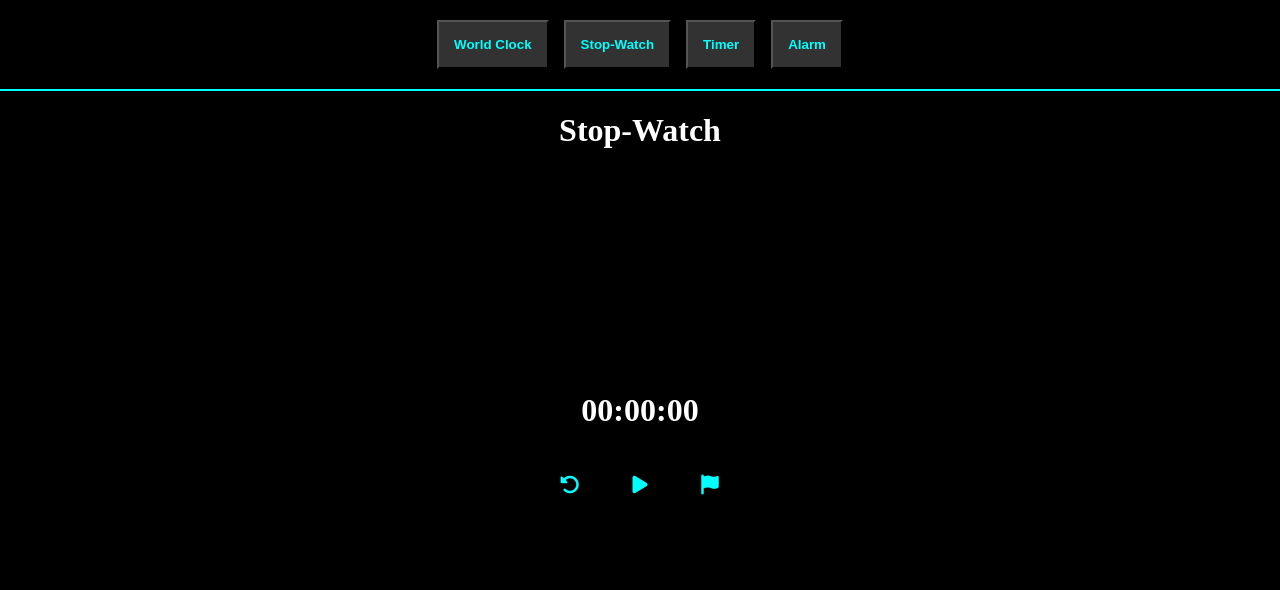
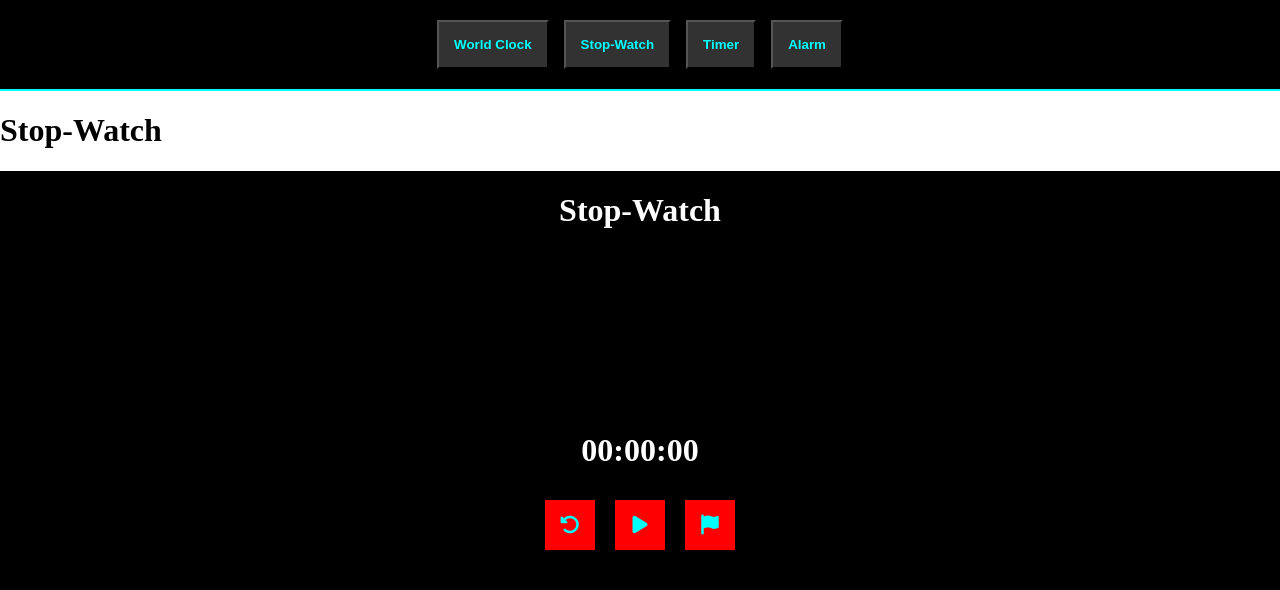
Before and after one commit to HWaterCoding/stopwatch-program, a plain HTML site: page index.html in a window 1280 px wide. Both pictures are taken after a click on the button "Stop-Watch". Drawn offline with Linux system fonts and the light colour scheme.

Commit message:
Generate DOM content in stopwatch-load Import into index to call on eventlistener

```diff
--- a/index.html
+++ b/index.html
@@ -17,16 +17,16 @@
     </div>
 
     <div id="content">
-        <div id="clock">
+        <div id="clockWrapper">
 
         </div>
-        <div id="stopwatch">
+        <div id="stopwatchWrapper">
 
         </div>
-        <div id="timer">
+        <div id="timerWrapper">
 
         </div>
-        <div id="alarm">
+        <div id="alarmWrapper">
 
         </div>
     </div>
@@ -34,7 +34,7 @@
 
 
 
-    <div id="stopwatchWrapper">
+    <div id="stopwatch">
         <h1>Stop-Watch</h1>
         <div id="clock">
             <h1 id="time">00:00:00</h1>
@@ -53,7 +53,8 @@
     </div>
 
 
-    <script src="scripts/performance.js"></script>
+    <script type="module" src="scripts/index.js"></script>
+    <!-- <script src="scripts/performance.js"></script> -->
 
 </body>
 </html>
--- a/scripts/index.js
+++ b/scripts/index.js
@@ -1,4 +1,6 @@
 //main file, add event listeners.
+
+import loadStopwatch from "./stopwatch-load.js";
 
 const clockBtn = document.getElementById("clockBtn");
 clockBtn.addEventListener("click", () =>{
@@ -7,7 +9,7 @@ clockBtn.addEventListener("click", () =>{
 
 const stopwatchBtn = document.getElementById("stopwatchBtn");
 stopwatchBtn.addEventListener("click", () =>{
-
+    loadStopwatch();
 });
 
 const timerBtn = document.getElementById("timerBtn");
--- a/scripts/stopwatch-load.js
+++ b/scripts/stopwatch-load.js
@@ -1,3 +1,37 @@
 export default function loadStopwatch(){
 
+    const stopwatchWrapper = document.getElementById("stopwatchWrapper");
+    stopwatchWrapper.id = "stopwatchWrapper";
+
+    const stopwatchh1 = document.createElement("h1");
+    stopwatchh1.textContent = "Stop-Watch";
+    stopwatchWrapper.appendChild(stopwatchh1);
+
+    const stopwatchClockDiv = document.createElement("div");
+    stopwatchClockDiv.id = "clock";
+    stopwatchWrapper.appendChild(stopwatchClockDiv);
+
+    const stopwatchTime = document.createElement("h1");
+    stopwatchTime.textContent = "00:00:00";
+    stopwatchTime.id = "time";
+    stopwatchClockDiv.appendChild(stopwatchTime);
+
+    const lapTimersDiv = document.createElement("div");
+    lapTimersDiv.id = "lapTimers";
+    stopwatchClockDiv.appendChild(lapTimersDiv);
+
+    const buttonContainer = document.createElement("div");
+    buttonContainer.id = "buttonContainer";
+    stopwatchClockDiv.appendChild(buttonContainer);
+
+    //need to add the icons to the buttons.
+    const resetBtn = document.createElement("button");
+    resetBtn.id = "reset";
+    const toggleBtn = document.createElement("button");
+    toggleBtn.id = "toggleBtn";
+    const lapBtn = document.createElement("button");
+    lapBtn.id = "lap";
+
+    buttonContainer.append(resetBtn, toggleBtn, lapBtn);
+
 }
--- a/styles.css
+++ b/styles.css
@@ -30,14 +30,14 @@ body{
     font-weight: bold;
 }
 
-#stopwatchWrapper {
+#stopwatch {
     background: var(--black-theme);
     position: relative;
     height: 100vh;
 }
 
 
-#stopwatchWrapper h1{
+#stopwatch h1{
     color: var(--white-theme);
     font-size: 2rem;
     text-align: center;
@@ -101,7 +101,8 @@ body{
     padding: 10px 10px;
     border-radius: 0;
     color: var(--cyan-theme);
-    background-color: var(--black-theme);
+    background-color: red;
+    /* background-color: var(--black-theme); */
     border: none;
 }
 
```
